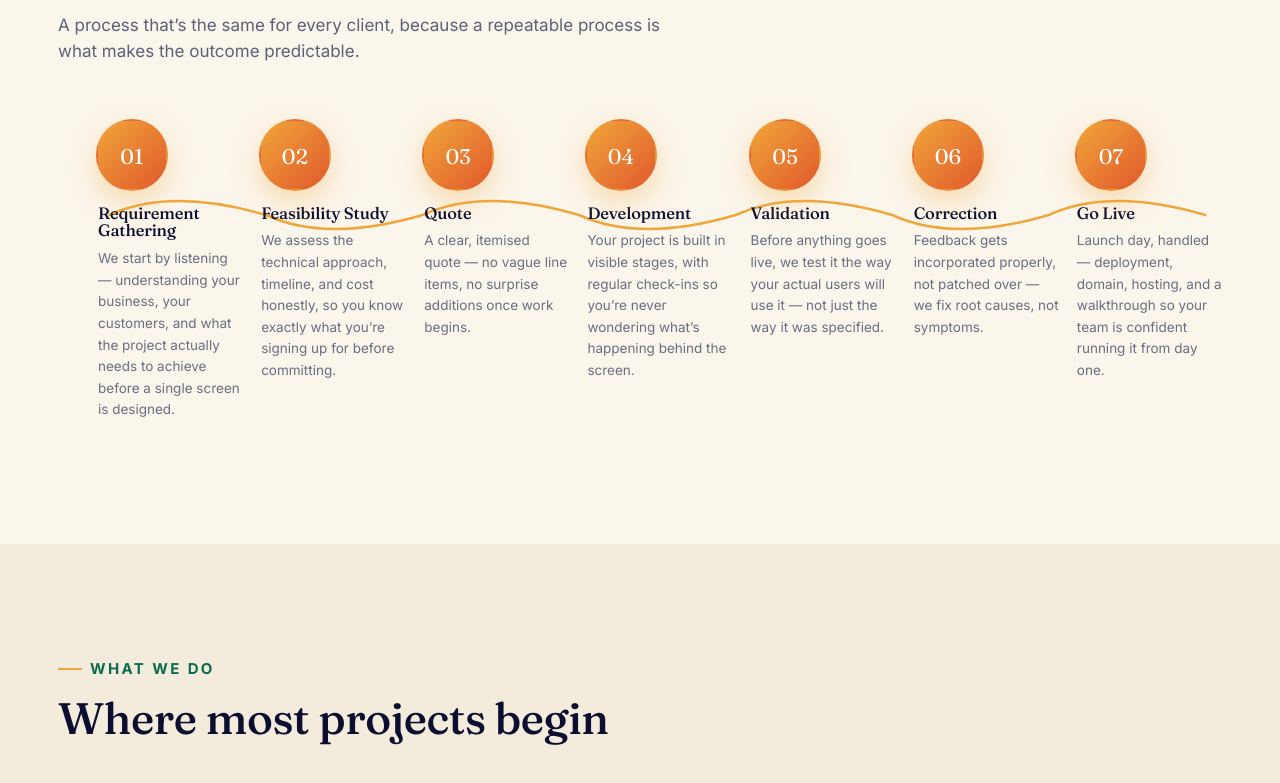
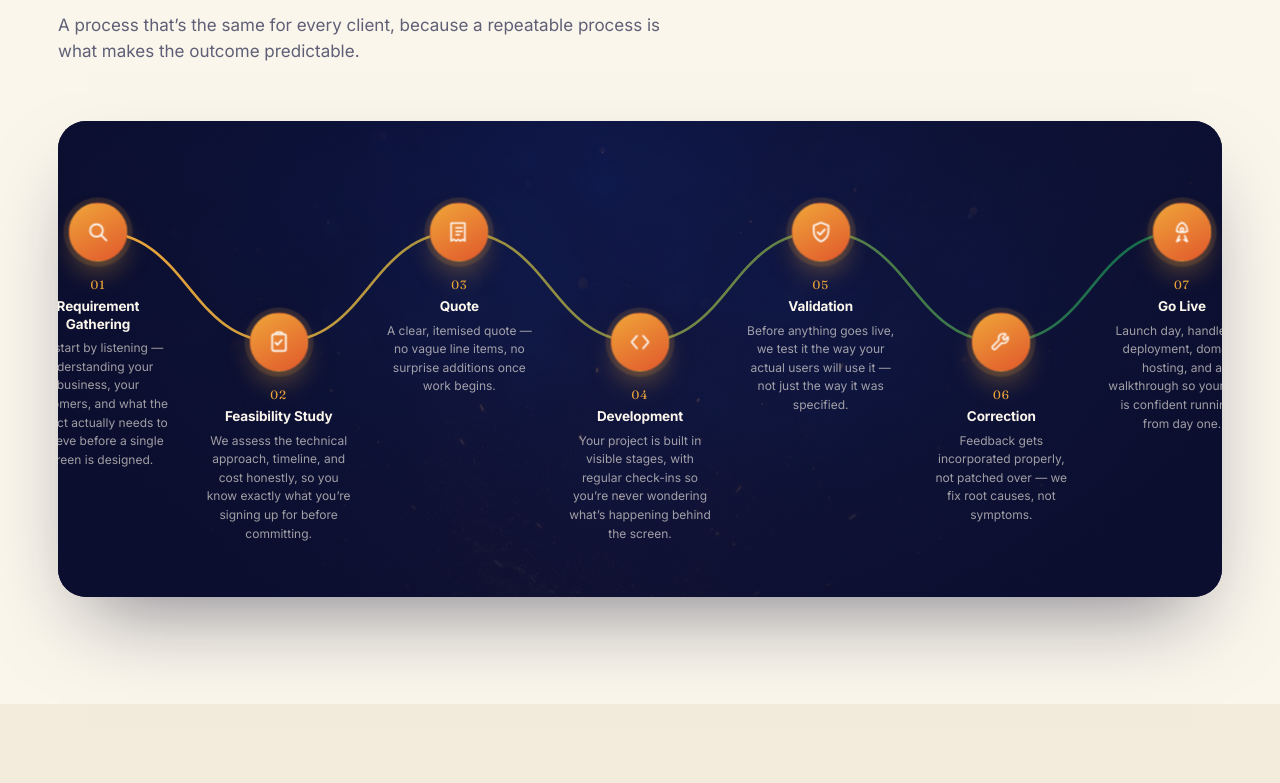
Before and after one commit to vigneshn09/varaahei-ventures-website, a React (Vite) app: page / in a window 1280 px wide. Shown: the part 1952-2735 px from the top of the page. Built offline with nearby package versions, Linux system fonts and the light colour scheme.

Commit message:
Add files via upload

```diff
--- /dev/null
+++ b/src/components/DeviceMockup.css
@@ -0,0 +1,55 @@
+.device-mockup {
+  border-radius: 14px;
+  overflow: hidden;
+  box-shadow: 0 40px 80px -28px rgba(11,14,46,0.35), 0 1px 0 rgba(255,255,255,0.4) inset;
+  border: 1px solid rgba(20,24,63,0.08);
+  background: #fff;
+}
+
+.device-mockup__chrome {
+  display: flex;
+  align-items: center;
+  gap: 14px;
+  padding: 11px 14px;
+  background: #EDEBE4;
+  border-bottom: 1px solid rgba(20,24,63,0.08);
+}
+
+.device-mockup__dots {
+  display: flex;
+  gap: 6px;
+  flex-shrink: 0;
+}
+
+.device-mockup__dots span {
+  width: 10px;
+  height: 10px;
+  border-radius: 50%;
+  background: #D3D0C6;
+}
+
+.device-mockup__dots span:nth-child(1) { background: #E1592C; opacity: 0.55; }
+.device-mockup__dots span:nth-child(2) { background: #E8C15B; opacity: 0.6; }
+.device-mockup__dots span:nth-child(3) { background: #0C6B4E; opacity: 0.5; }
+
+.device-mockup__url {
+  flex: 1;
+  display: flex;
+  align-items: center;
+  gap: 6px;
+  background: #fff;
+  border-radius: 100px;
+  padding: 5px 14px;
+  font-size: 12px;
+  color: rgba(20,24,63,0.55);
+  max-width: 260px;
+}
+
+.device-mockup__viewport {
+  position: relative;
+  aspect-ratio: 16 / 10;
+  display: flex;
+  align-items: center;
+  justify-content: center;
+  overflow: hidden;
+}
--- /dev/null
+++ b/src/components/DeviceMockup.tsx
@@ -0,0 +1,32 @@
+import type { ReactNode } from 'react';
+import './DeviceMockup.css';
+
+interface DeviceMockupProps {
+  url: string;
+  children: ReactNode;
+  accent?: string;
+}
+
+export default function DeviceMockup({ url, children, accent = '#F0A63A' }: DeviceMockupProps) {
+  return (
+    <div className="device-mockup">
+      <div className="device-mockup__chrome">
+        <div className="device-mockup__dots" aria-hidden="true">
+          <span />
+          <span />
+          <span />
+        </div>
+        <div className="device-mockup__url">
+          <svg width="11" height="11" viewBox="0 0 24 24" fill="none" aria-hidden="true">
+            <rect x="5" y="10" width="14" height="10" rx="1.6" stroke="currentColor" strokeWidth="1.8" />
+            <path d="M8 10V7a4 4 0 0 1 8 0v3" stroke="currentColor" strokeWidth="1.8" />
+          </svg>
+          <span>{url}</span>
+        </div>
+      </div>
+      <div className="device-mockup__viewport" style={{ ['--accent' as string]: accent }}>
+        {children}
+      </div>
+    </div>
+  );
+}
--- a/src/components/ProcessFlow.css
+++ b/src/components/ProcessFlow.css
@@ -2,139 +2,133 @@
   position: relative;
 }
 
-.process-flow__rail {
-  display: none;
+.process-flow__panel {
+  position: relative;
+  border-radius: var(--radius-l);
+  background: linear-gradient(160deg, var(--navy) 0%, #131a45 100%);
+  overflow: hidden;
+  padding: 56px 40px 40px;
+  box-shadow: 0 40px 80px -30px rgba(11,14,46,0.5);
 }
 
-@media (min-width: 980px) {
-  .process-flow__rail {
-    display: block;
-    position: absolute;
-    top: 34px;
-    left: 34px;
-    right: 34px;
-    height: 120px;
-    pointer-events: none;
-    z-index: 0;
-  }
+.process-flow__bgtexture {
+  position: absolute;
+  inset: 0;
+  width: 100%;
+  height: 100%;
+  object-fit: cover;
+  opacity: 0.35;
+  mix-blend-mode: screen;
+  pointer-events: none;
+}
+
+.process-flow__panel::after {
+  content: '';
+  position: absolute;
+  inset: 0;
+  background: radial-gradient(ellipse at 50% 0%, rgba(11,14,46,0) 0%, var(--navy) 85%);
+  pointer-events: none;
+}
+
+.process-flow__map {
+  position: relative;
+  z-index: 1;
+  height: 380px;
+  min-width: 900px;
 }
 
 .process-flow__svg {
+  position: absolute;
+  top: 0;
+  left: 0;
   width: 100%;
-  height: 100%;
+  height: 220px;
   overflow: visible;
 }
 
 .process-flow__track {
-  stroke: var(--line);
+  stroke: rgba(251,246,236,0.14);
   stroke-width: 2;
-  stroke-dasharray: 3 7;
+  stroke-dasharray: 1 8;
   stroke-linecap: round;
 }
 
-.process-flow__track-progress {
-  stroke: url(#flowGradient);
-  stroke: var(--saffron);
-  stroke-width: 2.5;
-  stroke-linecap: round;
-  transition: stroke-dashoffset 0.6s cubic-bezier(0.4, 0, 0.2, 1);
+.process-flow__node {
+  position: absolute;
+  transform: translateX(-50%);
+  width: 148px;
+  text-align: center;
 }
 
-.process-flow__steps {
-  position: relative;
-  z-index: 1;
-  display: grid;
-  grid-template-columns: repeat(7, 1fr);
-  gap: 18px;
-}
-
-.process-flow__step {
-  display: flex;
-  flex-direction: column;
-  align-items: flex-start;
-  opacity: 0.4;
-  transform: translateY(6px);
-  transition: opacity 0.5s ease, transform 0.5s ease;
-}
-
-.process-flow__step.is-active {
-  opacity: 1;
-  transform: translateY(0);
-}
-
-.process-flow__node {
-  width: 68px;
-  height: 68px;
+.process-flow__node-icon {
+  width: 56px;
+  height: 56px;
+  margin: -28px auto 16px;
   border-radius: 50%;
-  background: var(--paper);
-  border: 2px solid var(--line);
   display: flex;
   align-items: center;
   justify-content: center;
-  margin-bottom: 16px;
-  transition: border-color 0.4s ease, background 0.4s ease, box-shadow 0.4s ease, transform 0.4s ease;
+  background: rgba(251,246,236,0.06);
+  border: 1.5px solid rgba(251,246,236,0.18);
+  color: rgba(251,246,236,0.4);
+  backdrop-filter: blur(6px);
+  transition: background 0.5s ease, border-color 0.5s ease, color 0.5s ease, box-shadow 0.5s ease, transform 0.5s ease;
 }
 
-.process-flow__step.is-active .process-flow__node {
+.process-flow__node.is-reached .process-flow__node-icon {
+  background: linear-gradient(150deg, var(--saffron), var(--orange));
   border-color: transparent;
-  background: linear-gradient(135deg, var(--saffron), var(--orange));
-  box-shadow: 0 10px 26px rgba(240,166,58,0.35);
-  transform: scale(1.06);
+  color: #fff;
+  box-shadow: 0 0 0 5px rgba(240,166,58,0.14), 0 14px 28px -6px rgba(240,166,58,0.45);
+  transform: scale(1.05);
 }
 
-.process-flow__num {
+.process-flow__node-num {
+  display: block;
   font-family: var(--font-display);
-  font-size: 20px;
-  color: var(--ink);
-  transition: color 0.4s ease;
+  font-size: 12px;
+  letter-spacing: 0.08em;
+  color: rgba(251,246,236,0.35);
+  margin-bottom: 4px;
+  transition: color 0.5s ease;
 }
 
-.process-flow__step.is-active .process-flow__num {
-  color: #fff;
+.process-flow__node.is-reached .process-flow__node-num { color: var(--saffron); }
+
+.process-flow__node h3 {
+  font-family: var(--font-body);
+  font-size: 13.5px;
+  font-weight: 700;
+  color: rgba(251,246,236,0.4);
+  margin-bottom: 6px;
+  line-height: 1.3;
+  transition: color 0.5s ease;
 }
 
-.process-flow__body h3 {
-  font-size: 16.5px;
-  margin-bottom: 8px;
+.process-flow__node.is-reached h3 { color: var(--cream); }
+
+.process-flow__node p {
+  font-size: 12px;
+  line-height: 1.55;
+  color: rgba(251,246,236,0.22);
+  transition: color 0.5s ease;
 }
 
-.process-flow__body p {
-  font-size: 13.5px;
-  line-height: 1.6;
-  color: rgba(20,24,63,0.62);
+.process-flow__node.is-reached p { color: rgba(251,246,236,0.62); }
+
+@media (max-width: 980px) {
+  .process-flow__panel {
+    overflow-x: auto;
+    -webkit-overflow-scrolling: touch;
+    padding: 48px 24px 32px;
+  }
+  .process-flow__panel::before {
+    content: 'Swipe to see the full journey →';
+    display: block;
+    font-size: 12px;
+    color: rgba(251,246,236,0.4);
+    margin-bottom: 20px;
+    font-weight: 600;
+    letter-spacing: 0.04em;
+  }
 }
-
-@media (max-width: 979px) {
-  .process-flow__steps {
-    grid-template-columns: 1fr;
-    gap: 0;
-  }
-
-  .process-flow__step {
-    position: relative;
-    flex-direction: row;
-    gap: 20px;
-    padding-bottom: 34px;
-    opacity: 1;
-    transform: none;
-  }
-
-  .process-flow__step::before {
-    content: '';
-    position: absolute;
-    left: 33px;
-    top: 68px;
-    bottom: 0;
-    width: 2px;
-    background: repeating-linear-gradient(180deg, var(--line) 0 6px, transparent 6px 12px);
-  }
-
-  .process-flow__step:last-child::before { display: none; }
-
-  .process-flow__step.is-active::before {
-    background: linear-gradient(180deg, var(--saffron), var(--orange));
-  }
-
-  .process-flow__node { margin-bottom: 0; flex-shrink: 0; width: 56px; height: 56px; }
-  .process-flow__num { font-size: 16px; }
-}
--- a/src/components/ProcessFlow.tsx
+++ b/src/components/ProcessFlow.tsx
@@ -1,4 +1,6 @@
 import { useEffect, useRef, useState } from 'react';
+import { processIcons } from './ProcessIcons';
+import heroBg from '../assets/images/hero-bg.jpg';
 import './ProcessFlow.css';
 
 interface ProcessStep {
@@ -10,104 +12,170 @@ interface ProcessFlowProps {
   steps: ProcessStep[];
 }
 
+const VB_W = 1000;
+const VB_H = 220;
+const MID_Y = 110;
+const AMP = 55;
+
+function buildNodes(n: number) {
+  return Array.from({ length: n }, (_, i) => ({
+    x: (i / (n - 1)) * VB_W,
+    y: MID_Y + (i % 2 === 0 ? -AMP : AMP),
+  }));
+}
+
+function buildSmoothPath(nodes: { x: number; y: number }[]) {
+  let d = `M ${nodes[0].x} ${nodes[0].y}`;
+  for (let i = 0; i < nodes.length - 1; i++) {
+    const a = nodes[i];
+    const b = nodes[i + 1];
+    const midX = a.x + (b.x - a.x) / 2;
+    d += ` C ${midX} ${a.y}, ${midX} ${b.y}, ${b.x} ${b.y}`;
+  }
+  return d;
+}
+
+const ease = (t: number) => (t < 0.5 ? 2 * t * t : 1 - Math.pow(-2 * t + 2, 2) / 2);
+
 export default function ProcessFlow({ steps }: ProcessFlowProps) {
   const containerRef = useRef<HTMLDivElement>(null);
-  const [active, setActive] = useState(-1);
-  const [inView, setInView] = useState(false);
+  const pathRef = useRef<SVGPathElement>(null);
+  const [progress, setProgress] = useState(0);
+  const [dot, setDot] = useState({ x: 0, y: MID_Y });
+  const [totalLen, setTotalLen] = useState(2600);
+  const started = useRef(false);
+
+  const n = steps.length;
+  const nodes = buildNodes(n);
+  const pathD = buildSmoothPath(nodes);
 
   useEffect(() => {
+    if (pathRef.current) setTotalLen(pathRef.current.getTotalLength());
+  }, [pathD]);
+
+  useEffect(() => {
+    const el = containerRef.current;
+    if (!el || started.current) return;
+
     const reduceMotion = window.matchMedia('(prefers-reduced-motion: reduce)').matches;
-    const el = containerRef.current;
-    if (!el) return;
 
     const observer = new IntersectionObserver(
       ([entry]) => {
-        if (entry.isIntersecting) {
-          setInView(true);
-          if (reduceMotion) {
-            setActive(steps.length - 1);
+        if (!entry.isIntersecting || started.current) return;
+        started.current = true;
+        observer.disconnect();
+
+        if (reduceMotion || !pathRef.current) {
+          setProgress(1);
+          if (pathRef.current) {
+            const len = pathRef.current.getTotalLength();
+            const p = pathRef.current.getPointAtLength(len);
+            setDot({ x: p.x, y: p.y });
           }
-          observer.disconnect();
+          return;
         }
+
+        const duration = 4200;
+        const start = performance.now();
+        const len = pathRef.current.getTotalLength();
+
+        const tick = (now: number) => {
+          const elapsed = now - start;
+          const t = Math.min(1, elapsed / duration);
+          const eased = ease(t);
+          setProgress(eased);
+          if (pathRef.current) {
+            const p = pathRef.current.getPointAtLength(eased * len);
+            setDot({ x: p.x, y: p.y });
+          }
+          if (t < 1) requestAnimationFrame(tick);
+        };
+        requestAnimationFrame(tick);
       },
-      { threshold: 0.2 }
+      { threshold: 0.25 }
     );
     observer.observe(el);
     return () => observer.disconnect();
-  }, [steps.length]);
+  }, []);
 
-  useEffect(() => {
-    if (!inView) return;
-    const reduceMotion = window.matchMedia('(prefers-reduced-motion: reduce)').matches;
-    if (reduceMotion) return;
-
-    let i = -1;
-    const advance = () => {
-      i += 1;
-      setActive(i);
-      if (i < steps.length - 1) {
-        window.setTimeout(advance, 480);
-      }
-    };
-    const t = window.setTimeout(advance, 200);
-    return () => window.clearTimeout(t);
-  }, [inView, steps.length]);
-
-  const n = steps.length;
+  const reachedCount = nodes.filter((_, i) => i / (n - 1) <= progress + 0.005).length;
 
   return (
     <div className="process-flow" ref={containerRef}>
-      {/* Desktop: horizontal winding route */}
-      <div className="process-flow__rail" aria-hidden="true">
-        <svg viewBox={`0 0 ${n * 180} 120`} preserveAspectRatio="none" className="process-flow__svg">
+      <div className="process-flow__panel">
+        <img src={heroBg} alt="" className="process-flow__bgtexture" aria-hidden="true" />
+
+        <div className="process-flow__map">
+          <svg
+            className="process-flow__svg"
+            viewBox={`0 0 ${VB_W} ${VB_H}`}
+            preserveAspectRatio="none"
+          >
+            <defs>
+              <linearGradient id="pf-line" x1="0" y1="0" x2="1" y2="0">
+                <stop offset="0%" stopColor="#F0A63A" />
+                <stop offset="100%" stopColor="#0C6B4E" />
+              </linearGradient>
+              <radialGradient id="pf-dot-glow">
+                <stop offset="0%" stopColor="#F0A63A" stopOpacity="0.9" />
+                <stop offset="100%" stopColor="#F0A63A" stopOpacity="0" />
+              </radialGradient>
+              <filter id="pf-blur" x="-100%" y="-100%" width="300%" height="300%">
+                <feGaussianBlur stdDeviation="7" />
+              </filter>
+            </defs>
+
+            {/* base dim track */}
+            <path d={pathD} className="process-flow__track" fill="none" />
+
+            {/* lit progress track */}
             <path
-            d={buildPath(n)}
-            className="process-flow__track"
+              ref={pathRef}
+              d={pathD}
               fill="none"
-          />
-          <path
-            d={buildPath(n)}
-            className="process-flow__track-progress"
-            fill="none"
+              stroke="url(#pf-line)"
+              strokeWidth="2.5"
+              strokeLinecap="round"
               style={{
-              strokeDasharray: 2000,
-              strokeDashoffset: active < 0 ? 2000 : 2000 - (2000 * (active + 1)) / n,
+                strokeDasharray: totalLen,
+                strokeDashoffset: totalLen * (1 - progress),
               }}
             />
+
+            {/* traveling glow */}
+            {progress > 0 && (
+              <>
+                <circle cx={dot.x} cy={dot.y} r="16" fill="url(#pf-dot-glow)" filter="url(#pf-blur)" />
+                <circle cx={dot.x} cy={dot.y} r="6" fill="#fff" stroke="#F0A63A" strokeWidth="3" />
+              </>
+            )}
           </svg>
+
+          {nodes.map((node, i) => {
+            const Icon = processIcons[i % processIcons.length];
+            const isReached = i < reachedCount;
+            return (
+              <div
+                className={`process-flow__node ${isReached ? 'is-reached' : ''}`}
+                key={steps[i].title}
+                style={{
+                  left: `${(node.x / VB_W) * 100}%`,
+                  top: `${node.y}px`,
+                }}
+              >
+                <div className="process-flow__node-icon">
+                  <Icon />
                 </div>
-
-      <ol className="process-flow__steps">
-        {steps.map((step, i) => (
-          <li
-            key={step.title}
-            className={`process-flow__step ${i <= active ? 'is-active' : ''}`}
-          >
-            <div className="process-flow__node">
-              <span className="process-flow__num">{String(i + 1).padStart(2, '0')}</span>
+                <div className="process-flow__node-body">
+                  <span className="process-flow__node-num">{String(i + 1).padStart(2, '0')}</span>
+                  <h3>{steps[i].title}</h3>
+                  <p>{steps[i].description}</p>
                 </div>
-            <div className="process-flow__body">
-              <h3>{step.title}</h3>
-              <p>{step.description}</p>
               </div>
-          </li>
-        ))}
-      </ol>
+            );
+          })}
+        </div>
+      </div>
     </div>
   );
 }
-
-/** Builds a gentle zig-zag path across n segments for the connecting rail. */
-function buildPath(n: number): string {
-  const segW = 180;
-  const midY = 60;
-  const amp = 28;
-  let d = `M 20 ${midY}`;
-  for (let i = 0; i < n; i++) {
-    const x1 = i * segW + segW * 0.5;
-    const y1 = midY + (i % 2 === 0 ? -amp : amp);
-    const x2 = (i + 1) * segW + 20;
-    d += ` Q ${x1} ${y1} ${x2} ${midY}`;
-  }
-  return d;
-}
--- /dev/null
+++ b/src/components/ProcessIcons.tsx
@@ -0,0 +1,88 @@
+import type { SVGProps } from 'react';
+
+type IconProps = SVGProps<SVGSVGElement>;
+const base = { width: 22, height: 22, viewBox: '0 0 22 22', fill: 'none' };
+
+export function SearchIcon(props: IconProps) {
+  return (
+    <svg {...base} {...props}>
+      <circle cx="9.5" cy="9.5" r="6" stroke="currentColor" strokeWidth="1.7" />
+      <path d="M14 14l5 5" stroke="currentColor" strokeWidth="1.7" strokeLinecap="round" />
+    </svg>
+  );
+}
+
+export function ClipboardCheckIcon(props: IconProps) {
+  return (
+    <svg {...base} {...props}>
+      <rect x="4.5" y="3.5" width="13" height="16" rx="1.8" stroke="currentColor" strokeWidth="1.6" />
+      <path d="M8 3.5V2.8a1.3 1.3 0 0 1 1.3-1.3h3.4a1.3 1.3 0 0 1 1.3 1.3v.7" stroke="currentColor" strokeWidth="1.6" />
+      <path d="M7.5 11.5l2 2 4-4.4" stroke="currentColor" strokeWidth="1.7" strokeLinecap="round" strokeLinejoin="round" />
+    </svg>
+  );
+}
+
+export function ReceiptIcon(props: IconProps) {
+  return (
+    <svg {...base} {...props}>
+      <path d="M5.5 2.5h11v17l-2.2-1.5-2 1.5-2-1.5-2 1.5-2.3-1.5-2.5 1.5v-17Z" stroke="currentColor" strokeWidth="1.5" strokeLinejoin="round" />
+      <path d="M8 7h6M8 10.3h6M8 13.6h3.5" stroke="currentColor" strokeWidth="1.4" strokeLinecap="round" />
+    </svg>
+  );
+}
+
+export function CodeBracketsIcon(props: IconProps) {
+  return (
+    <svg {...base} {...props}>
+      <path d="M8 5 3 11l5 6M14 5l5 6-5 6" stroke="currentColor" strokeWidth="1.7" strokeLinecap="round" strokeLinejoin="round" />
+    </svg>
+  );
+}
+
+export function ShieldCheckIcon(props: IconProps) {
+  return (
+    <svg {...base} {...props}>
+      <path d="M11 2 4 4.8v5.4c0 5 3 7.9 7 9.8 4-1.9 7-4.8 7-9.8V4.8L11 2Z" stroke="currentColor" strokeWidth="1.6" strokeLinejoin="round" />
+      <path d="M7.7 11.2 10 13.5l4.5-5" stroke="currentColor" strokeWidth="1.7" strokeLinecap="round" strokeLinejoin="round" />
+    </svg>
+  );
+}
+
+export function WrenchIcon(props: IconProps) {
+  return (
+    <svg {...base} {...props}>
+      <path
+        d="M14.8 3.2a4.6 4.6 0 0 0-5.9 5.9L3.3 14.7a1.9 1.9 0 0 0 2.7 2.7l5.6-5.6a4.6 4.6 0 0 0 5.9-5.9l-3.1 3.1-2-2 3.1-3.1Z"
+        stroke="currentColor"
+        strokeWidth="1.5"
+        strokeLinejoin="round"
+        strokeLinecap="round"
+      />
+    </svg>
+  );
+}
+
+export function RocketIcon(props: IconProps) {
+  return (
+    <svg {...base} {...props}>
+      <path
+        d="M11 2c2.8 1 4.8 4 5.2 8.1-1.2.7-2.6 1.1-4 1.1H9.8c-1.4 0-2.8-.4-4-1.1C6.2 6 8.2 3 11 2Z"
+        stroke="currentColor"
+        strokeWidth="1.5"
+        strokeLinejoin="round"
+      />
+      <circle cx="11" cy="8.5" r="1.6" stroke="currentColor" strokeWidth="1.4" />
+      <path d="M8.5 14.5 6 20l3.2-1.8M13.5 14.5 16 20l-3.2-1.8" stroke="currentColor" strokeWidth="1.5" strokeLinecap="round" strokeLinejoin="round" />
+    </svg>
+  );
+}
+
+export const processIcons = [
+  SearchIcon,
+  ClipboardCheckIcon,
+  ReceiptIcon,
+  CodeBracketsIcon,
+  ShieldCheckIcon,
+  WrenchIcon,
+  RocketIcon,
+];
--- a/src/components/Reveal.tsx
+++ b/src/components/Reveal.tsx
@@ -3,16 +3,21 @@ import { useReveal } from '../hooks/useReveal';
 
 interface RevealProps {
   children: ReactNode;
-  as?: 'div' | 'section';
+  as?: 'div' | 'section' | 'li';
   delay?: 0 | 1 | 2 | 3 | 4;
   className?: string;
+  id?: string;
 }
 
-export default function Reveal({ children, as = 'div', delay = 0, className = '' }: RevealProps) {
+export default function Reveal({ children, as = 'div', delay = 0, className = '', id }: RevealProps) {
   const { ref, className: revealClass } = useReveal<HTMLElement>();
   const Tag = as as 'div';
   return (
-    <Tag ref={ref as React.RefObject<HTMLDivElement>} className={`${revealClass} ${delay ? `reveal-delay-${delay}` : ''} ${className}`.trim()}>
+    <Tag
+      id={id}
+      ref={ref as React.RefObject<HTMLDivElement>}
+      className={`${revealClass} ${delay ? `reveal-delay-${delay}` : ''} ${className}`.trim()}
+    >
       {children}
     </Tag>
   );
```
Lines whose indentation alone changed are shown as unchanged.
